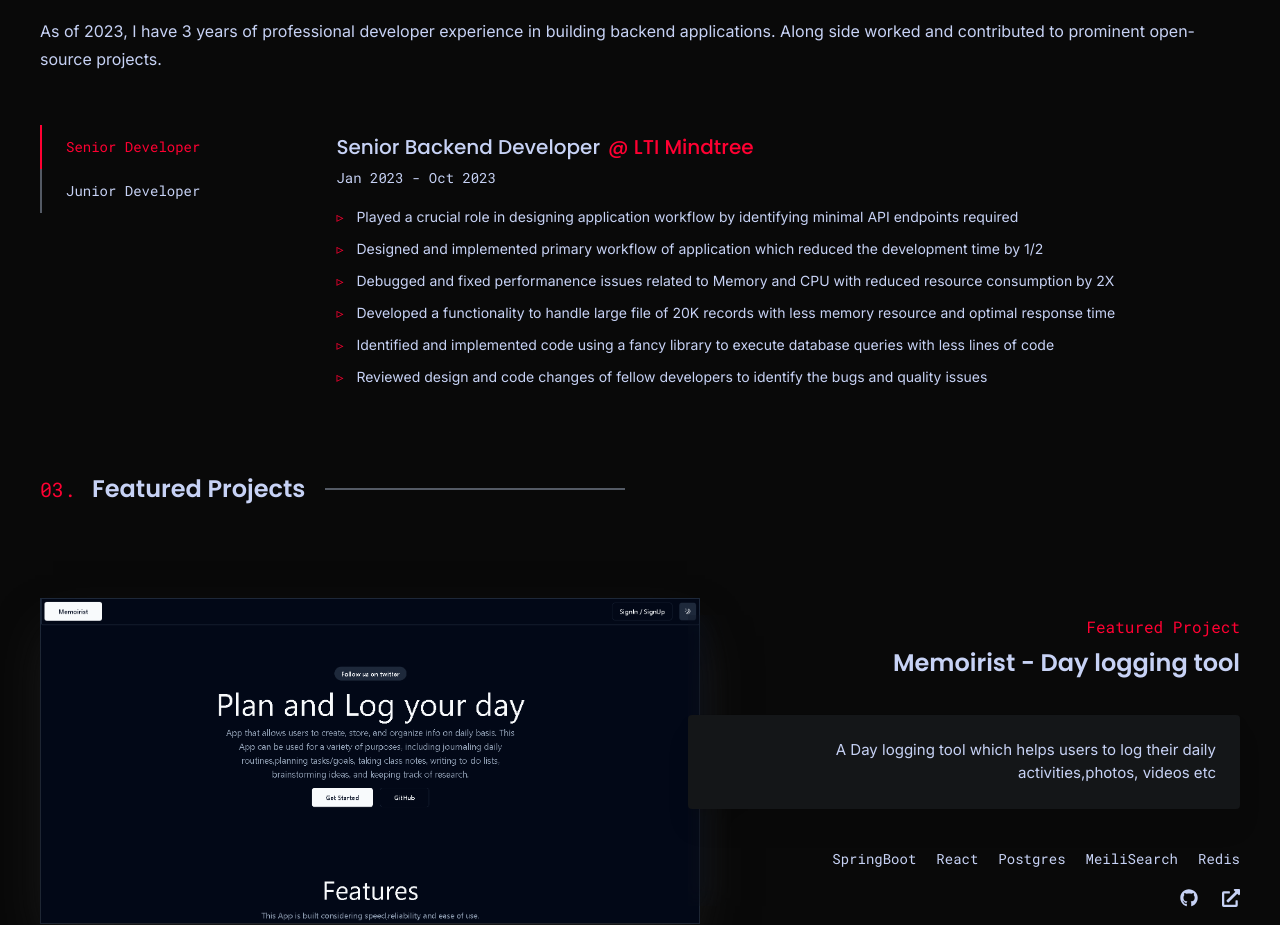
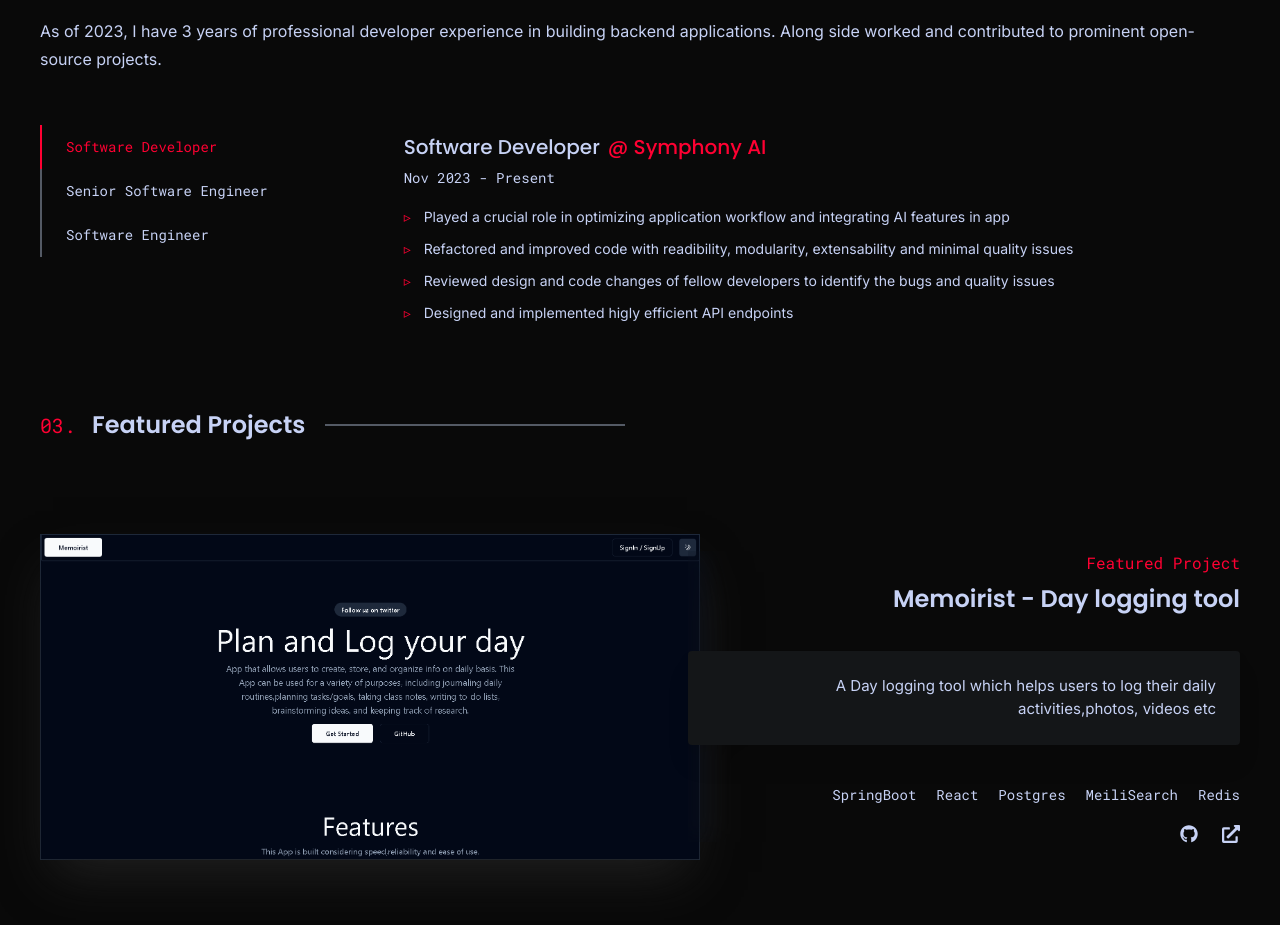
Before and after one commit to tonyghouse/tonyghouse.github.io, a React (Vite) app: page /#/ in a window 1280 px wide. Shown: the part 1080-2005 px from the top of the page. Built offline with nearby package versions, Linux system fonts and the light colour scheme.

Commit message:
changes in experience

```diff
--- a/src/components/Experience.tsx
+++ b/src/components/Experience.tsx
@@ -2,22 +2,37 @@ import React, { useState } from "react";
 
 function Experience() {
   const experienceRecord:any = {
-    "Senior Developer": {
-      position: "Senior Backend Developer",
+
+    "Software Developer": {
+      position: "Software Developer",
+      organisation: "Symphony AI",
+      url: "https://www.symphonyai.com/",
+      duration: "Nov 2023 - Present",
+      content: [
+        "Played a crucial role in optimizing application workflow and integrating AI features in app",
+        "Refactored and improved code with readibility, modularity, extensability and minimal quality issues",
+        "Reviewed design and code changes of fellow developers to identify the bugs and quality issues",
+        "Designed and implemented higly efficient API endpoints"
+
+      ],
+    },
+
+    "Senior Software Engineer": {
+      position: "Senior Software Engineer",
       organisation: "LTI Mindtree",
       url: "https://www.ltimindtree.com/",
-      duration: "Jan 2023 - Oct 2023",
+      duration: "Jan 2023 - Seps 2023",
       content: [
         "Played a crucial role in designing application workflow by identifying minimal API endpoints required",
         "Designed and implemented primary workflow of application which reduced the development time by 1/2 ",
         "Debugged and fixed performanence issues related to Memory and CPU with reduced resource consumption by 2X",
         "Developed a functionality to handle large file of 20K records with less memory resource and optimal response time  ",
         "Identified and implemented code using a fancy library to execute database queries with less lines of code ",
-        "Reviewed design and code changes of fellow developers to identify the bugs and quality issues",
+        // "Reviewed design and code changes of fellow developers to identify the bugs and quality issues",
       ],
     },
-    "Junior Developer": {
-      position: "Junior Backend Developer",
+    "Software Engineer": {
+      position: "Software Engineer",
       organisation: "LTI Mindtree",
       url: "https://www.ltimindtree.com/",
       duration: "March 2021 - Dec 2022",
@@ -27,7 +42,7 @@ function Experience() {
         "Developed a fast & accurate search functionality with reduction of 4X in response time ",
         "Developed a ETL job with reduction of 10X in execution time and consumption of less CPU and Memory resources ",
         "Written optimal database queries to reduce query exection time by 2X",
-        "Refactored and improved code with readibility, modularity, extensability and minimal quality issues",
+        // "Refactored and improved code with readibility, modularity, extensability and minimal quality issues",
       ],
     },
   };
--- a/src/components/HeroAnimo.tsx
+++ b/src/components/HeroAnimo.tsx
@@ -15,9 +15,6 @@ function HeroAnimo() {
     <motion.img className=" object-contain h-full w-full "
       key={`${themeContext.themeMode === "dark" ? "dark-hero-animo" : "light-hero-animo" }`}
       src={`${themeContext.themeMode === "dark" ? HeroBannerDarkImage : HeroBannerLightImage }`}
-      initial={{ x: 100, opacity: 0 }}
-      transition= {{ duration: 1 }}
-      animate={{ x: 0,y:0, opacity: 1 }}
 
     />
   </AnimatePresence>
```
